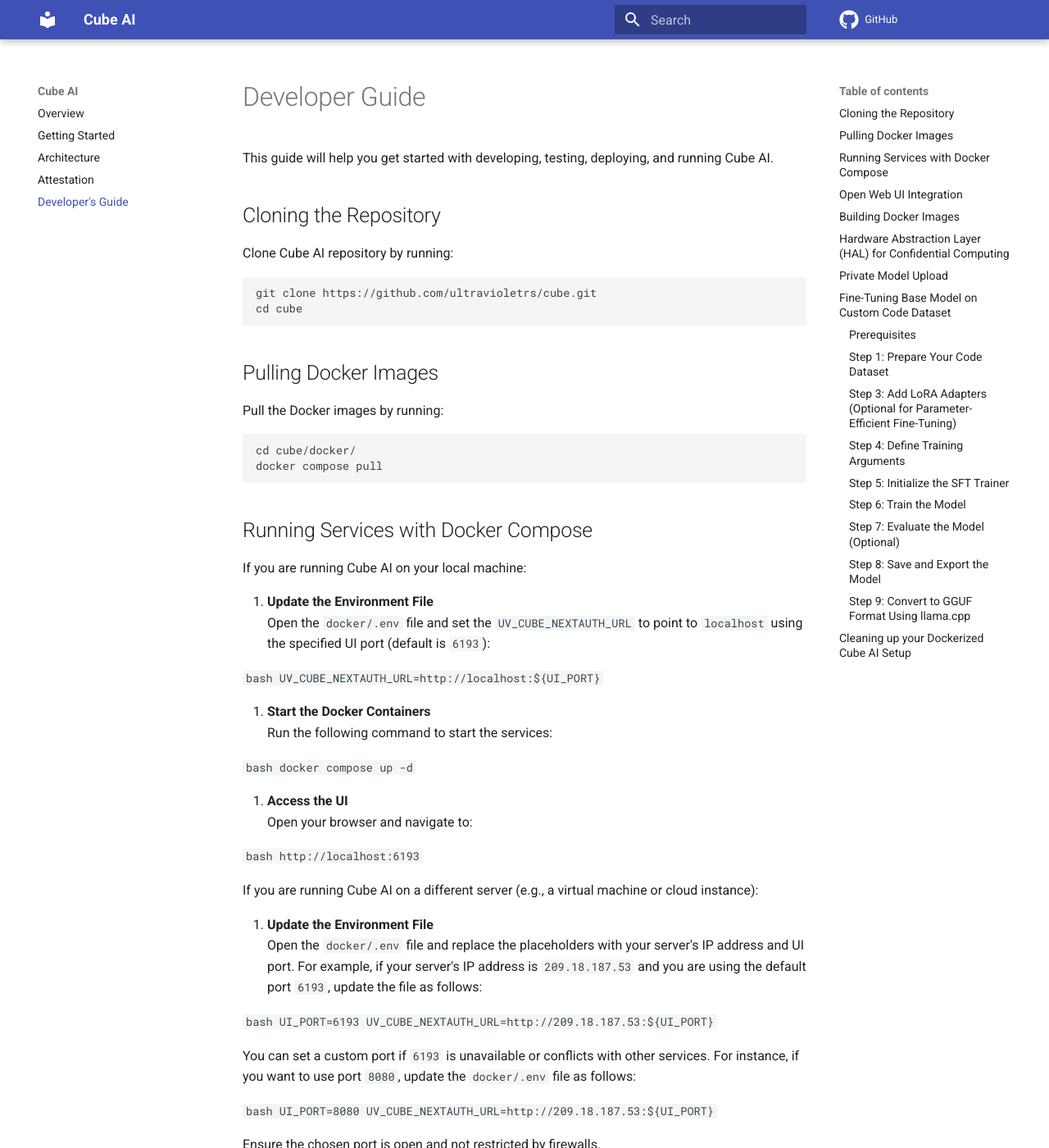
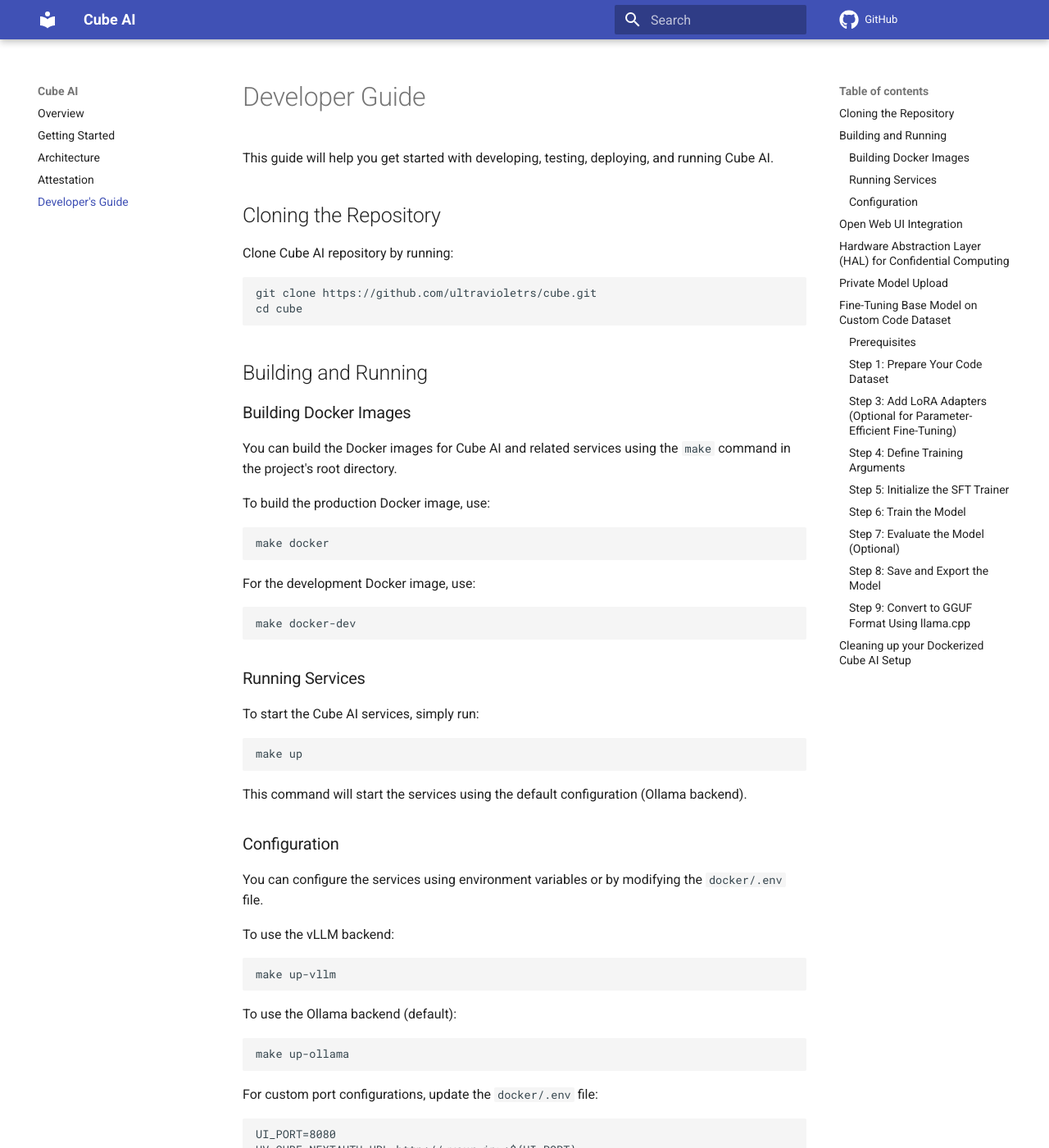
Before and after one commit to ultravioletrs/cube-docs, an MkDocs documentation site: the page built from docs/developer-guide.md, in a window 1280 px wide and 1400 px high. Shown: the whole window at 82% size. Built offline with MkDocs 1.6.1 and Material for MkDocs 9.7.7, drawn with Linux system fonts in a browser that asks for light colours; comment, search, counter and statistics services are not loaded; some of the changed text lies outside the part shown.

Commit message:
NOISSUE - Revise getting started and developer guides to use `make` commands for deployment and highlight new vLLM and Ollama backend integrations (#18)
* docs: Revise getting started and developer guides to use `make` commands for deployment and highlight new vLLM and Ollama backend integrations.

Signed-off-by: Sammy Oina <sammyoina@gmail.com>

* docs: Update getting started guide for improved clarity and structure

Signed-off-by: Sammy Oina <sammyoina@gmail.com>

* docs: Remove duplicate heading and adjust indentation for configuration examples.

Signed-off-by: Sammy Oina <sammyoina@gmail.com>

---------

Signed-off-by: Sammy Oina <sammyoina@gmail.com>

````diff
--- a/docs/developer-guide.md
+++ b/docs/developer-guide.md
@@ -11,80 +11,68 @@
 cd cube
 ```
 
-## Pulling Docker Images
+## Building and Running
 
-Pull the Docker images by running:
+### Building Docker Images
+
+You can build the Docker images for Cube AI and related services using the `make` command in the project's root directory.
+
+To build the production Docker image, use:
 
 ```bash
-cd cube/docker/
-docker compose pull
+make docker
 ```
 
-## Running Services with Docker Compose
+For the development Docker image, use:
 
-If you are running Cube AI on your local machine:
+```bash
+make docker-dev
+```
 
-1. **Update the Environment File**
-   Open the `docker/.env` file and set the `UV_CUBE_NEXTAUTH_URL` to point to `localhost` using the specified UI port (default is `6193`):
+### Running Services
 
-   ```bash
-   UV_CUBE_NEXTAUTH_URL=http://localhost:${UI_PORT}
-   ```
+To start the Cube AI services, simply run:
 
-2. **Start the Docker Containers**
-   Run the following command to start the services:
+```bash
+make up
+```
 
-   ```bash
-   docker compose up -d
-   ```
+This command will start the services using the default configuration (Ollama backend).
 
-3. **Access the UI**
-   Open your browser and navigate to:
+### Configuration
 
-   ```bash
-   http://localhost:6193
-   ```
+You can configure the services using environment variables or by modifying the `docker/.env` file.
 
-If you are running Cube AI on a different server (e.g., a virtual machine or cloud instance):
+To use the vLLM backend:
 
-1. **Update the Environment File**
-    Open the `docker/.env` file and replace the placeholders with your server's IP address and UI port. For example, if your server's IP address is `209.18.187.53` and you are using the default port `6193`, update the file as follows:
+```bash
+make up-vllm
+```
 
-   ```bash
-   UI_PORT=6193
-   UV_CUBE_NEXTAUTH_URL=http://209.18.187.53:${UI_PORT}
-   ```
+To use the Ollama backend (default):
 
-   You can set a custom port if `6193` is unavailable or conflicts with other services. For instance, if you want to use port `8080`, update the `docker/.env` file as follows:
+```bash
+make up-ollama
+```
 
-   ```bash
-   UI_PORT=8080
-   UV_CUBE_NEXTAUTH_URL=http://209.18.187.53:${UI_PORT}
-   ```
+For custom port configurations, update the `docker/.env` file:
 
-   Ensure the chosen port is open and not restricted by firewalls.
+```bash
+UI_PORT=8080
+UV_CUBE_NEXTAUTH_URL=http://<your-ip>:${UI_PORT}
+```
 
-2. **Start the Docker Containers**
-   Run the following command on the server:
+Then restart the services:
 
-   ```bash
-   docker compose up -d
-   ```
+```bash
+make restart
+```
 
-3. **Access the UI**
-   Open your browser and navigate to:
+For a full list of available commands, run:
 
-   - For the default port:
-
-     ```bash
-     http://209.18.187.53:6193
-     ```
-
-   - For a custom port (e.g., `8080`):
-
-     ```bash
-     http://209.18.187.53:8080
-     ```
+```bash
+make help
+```
 
 After successfully deploying Cube AI, you can perform various tasks to set up and manage your instance. These include:
 
@@ -119,22 +107,6 @@
 - In the **Admin Panel**, select **Connections** from the sidebar.
 - Under the **Ollama API** section, click the **refresh** icon next to the Ollama API URL (`http://ollama:11434`).
 - After refreshing, you should see a confirmation message stating **"Server connection verified"**. This should reset the connection to the Ollama service and resolve the "Bad Request" error.
-
-## Building Docker Images
-
-You can build the Docker images for Cube AI and related services using the `make` command in the project's root directory.
-
-To build the production Docker image, use:
-
-```bash
-make docker
-```
-
-For the development Docker image, use:
-
-```bash
-make docker-dev
-```
 
 ## Hardware Abstraction Layer (HAL) for Confidential Computing
 
````
Also changed, not shown: docs/getting-started.md (+82 -5 lines), docs/index.md (+21 -0 lines).
